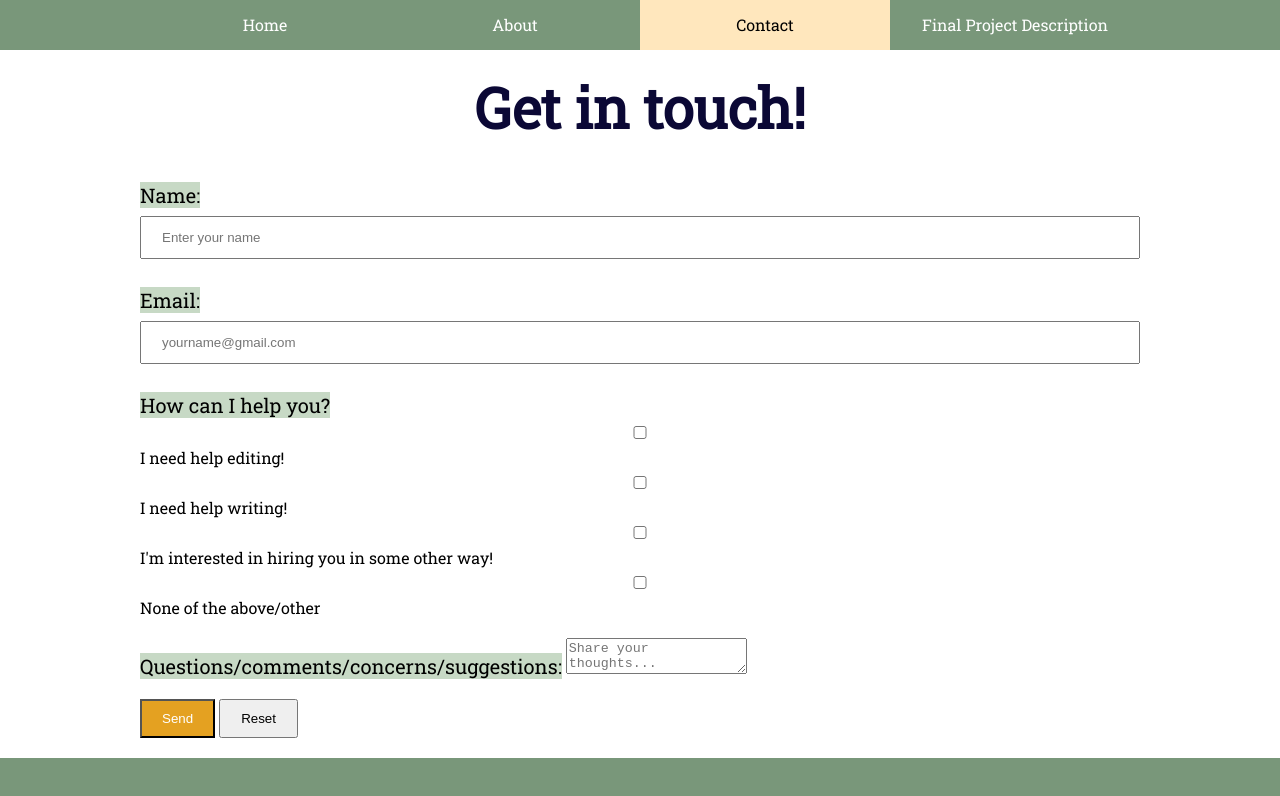
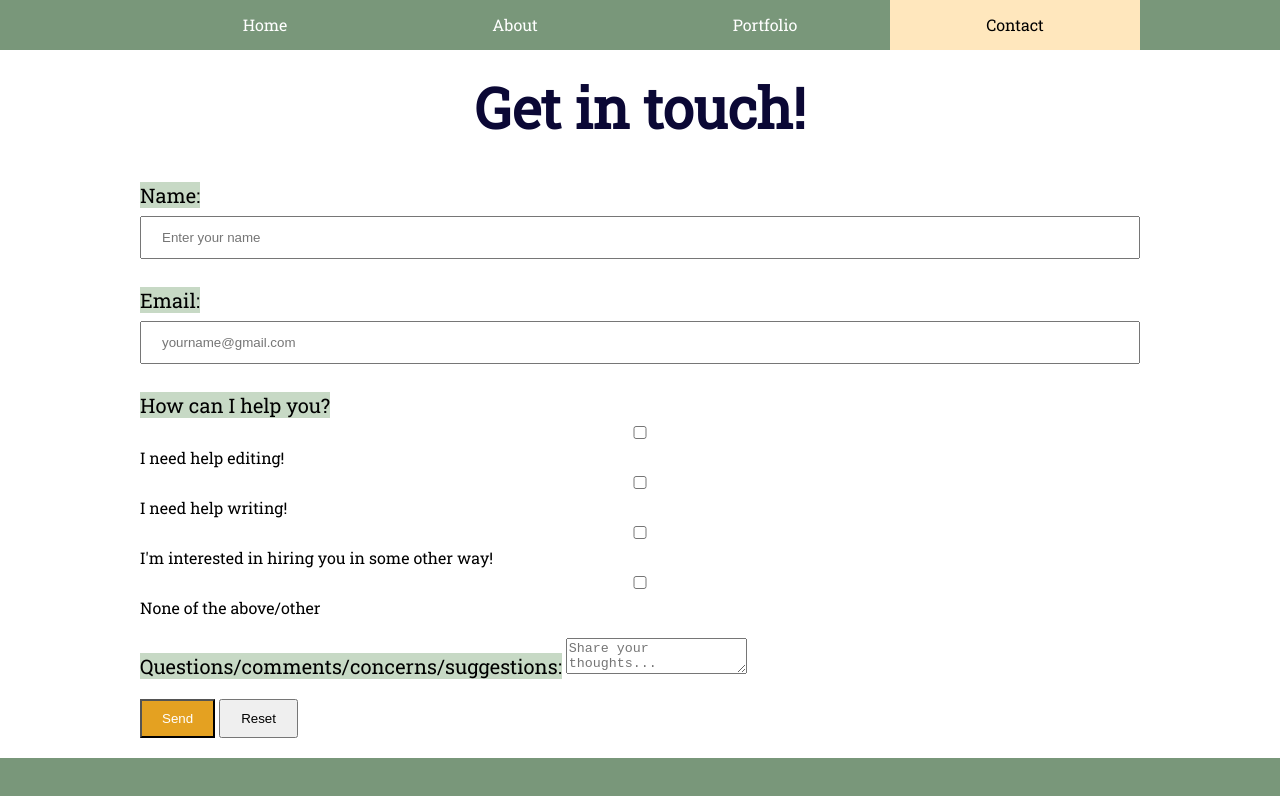
Before and after one commit to emilyleroymorris/personal-website, a plain HTML site: page contact.html in a window 1280 px wide. Drawn offline with Linux system fonts and the light colour scheme.

Commit message:
update portfolio nav

```diff
--- a/contact.html
+++ b/contact.html
@@ -42,8 +42,9 @@
 		<ul>
 			<li><a href="index.html" >Home</a></li>
 			<li><a href="about.html">About</a></li>
+			<li><a href="portfolio.html">Portfolio</a></li>
 			<li><a href="contact.html" class="active">Contact</a></li>
-			<li><a href="description.html">Final Project Description</a></li>
+
 
 		</ul>
 <div class="clearfloat"></div>
```
